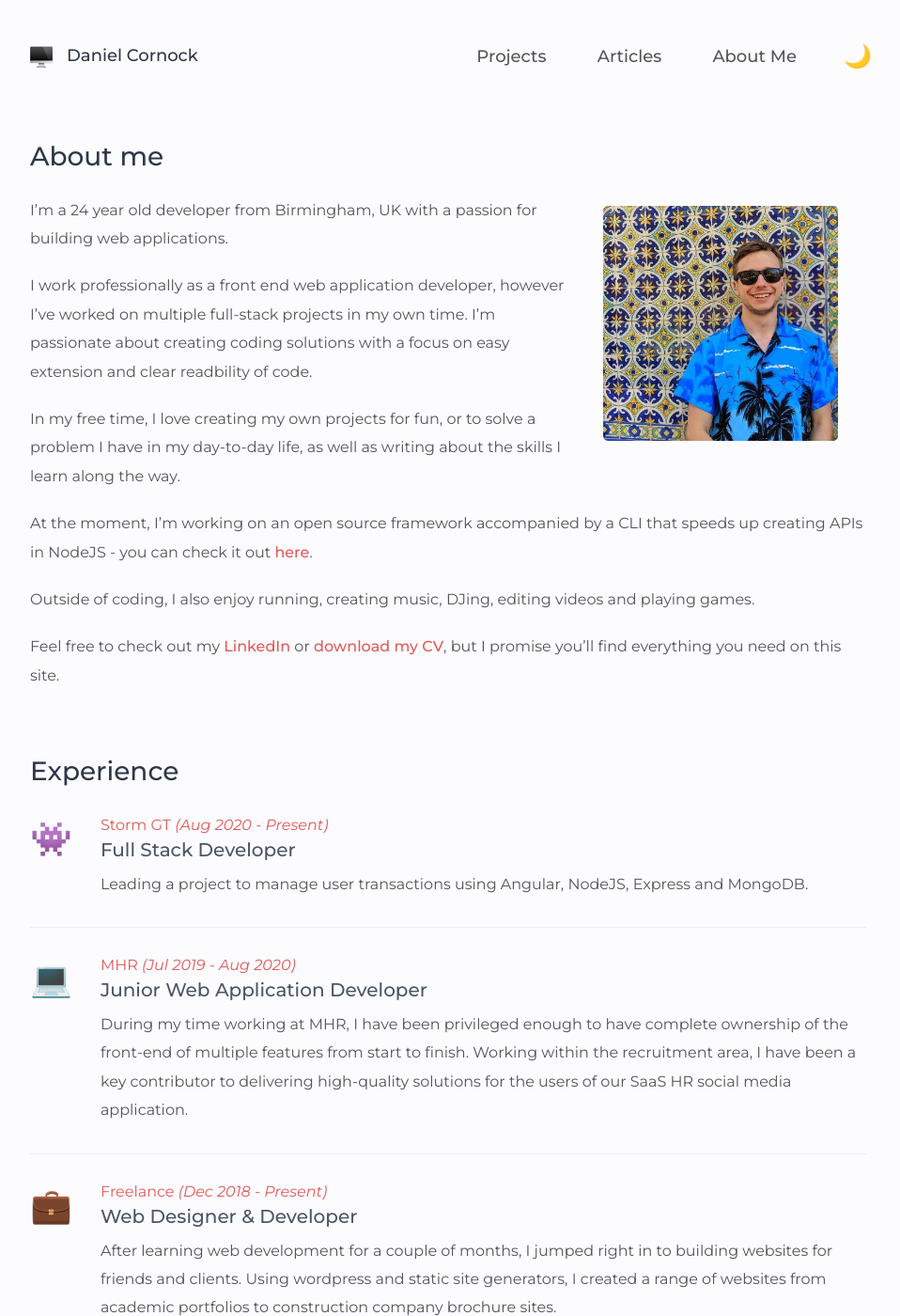
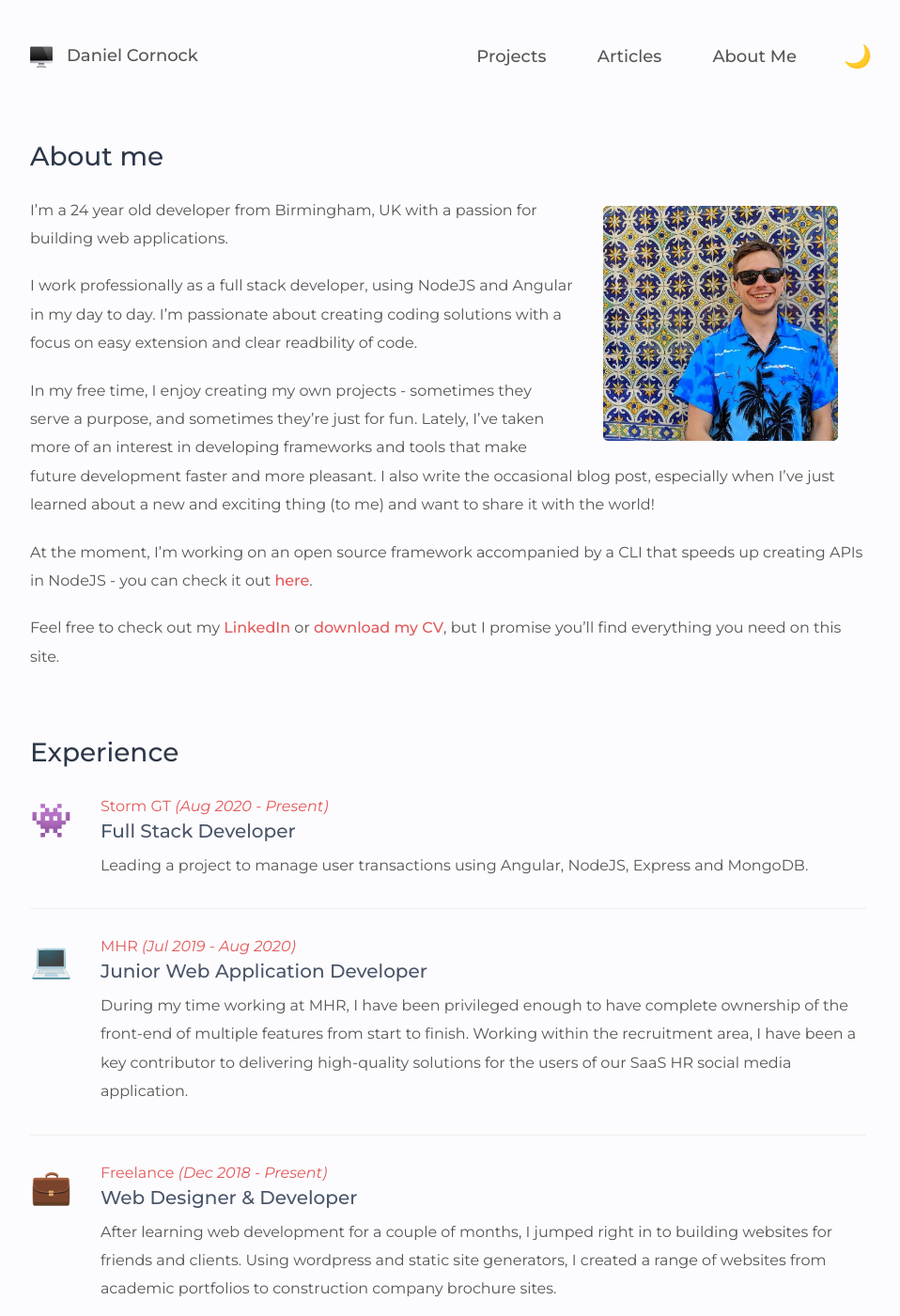
Before and after one commit to danielcornock/danielcornock.co.uk, a Jekyll site: the page built from _pages/about.md, in a window 1280 px wide and 1400 px high. Shown: the whole window at 94% size, without its empty margins (163-1121 px from the left). Built offline with Jekyll 4.4.1, drawn with Linux system fonts in a browser that asks for light colours; nearby versions of some CDN libraries.

Commit message:
Update about, make small changes to projects, logo hover state and decorators article

```diff
--- a/_data/projects.yml
+++ b/_data/projects.yml
@@ -35,6 +35,7 @@
   emoji: 👨‍💻
   demo: https://www.danielcornock-legacy.netlify.app
   github: https://github.com/danielcornock/danielcornock.co.uk
+  hidden: true
 
 # Tools/Libraries/Frameworks
 
@@ -42,12 +43,14 @@
   description: A WIP, non-opinionated framework build on top of express to speed up development of Node APIs.
   type: package
   emoji: 🌲
+  github: https://github.com/sprucejs
 
 - name: ng-forms
   description: A WIP forms framework for use with modern Angular applications.
   type: package
   emoji: ✏️
   demo: https://www.npmjs.com/package/@danielc7150/ng-forms
+  hidden: true
 
 - name: ng-api
   description: A WIP Angular framework for communicating with and processing external API data.
@@ -62,6 +65,7 @@
   emoji: 🔧
   github: https://github.com/danielcornock/express-utils
   demo: https://www.npmjs.com/package/@danielc7150/express-utils
+  hidden: true
 
 # Client projects
 
@@ -87,7 +91,7 @@
   hidden: true
 
 - name: efitnessntherapy
-  description: Brochure site for a freelance sports therapist. Desktop only due to a cut in funding.
+  description: Brochure site for a freelance sports therapist. Available on desktop only due to a cut in funding.
   type: client
   emoji: 🤾‍♀️
   demo: https://efitnessntherapy.netlify.app
--- a/_includes/header/_header.scss
+++ b/_includes/header/_header.scss
@@ -1,6 +1,11 @@
 @mixin header-text-config {
   font-size: 18px;
   font-weight: 500;
+  color: $color-body;
+
+  &:hover {
+    color: $color-highlight;
+  }
 
   @include media($phone) {
     font-size: 16px;
@@ -98,12 +103,7 @@
     display: inline-block;
     margin-left: 50px;
     text-decoration: none;
-    color: $color-body;
     @include header-text-config;
-
-    &:hover {
-      color: $color-highlight;
-    }
 
     @include media($tablet) {
       margin-left: 0;
--- a/_pages/about.md
+++ b/_pages/about.md
@@ -8,12 +8,10 @@ permalink: /about
 
 I'm a 24 year old developer from Birmingham, UK with a passion for building web applications.
 
-I work professionally as a front end web application developer, however I've worked on multiple full-stack projects in my own time. I'm passionate about creating coding solutions with a focus on easy extension and clear readbility of code.
+I work professionally as a full stack developer, using NodeJS and Angular in my day to day. I'm passionate about creating coding solutions with a focus on easy extension and clear readbility of code.
 
-In my free time, I love creating my own projects for fun, or to solve a problem I have in my day-to-day life, as well as writing about the skills I learn along the way.
+In my free time, I enjoy creating my own projects - sometimes they serve a purpose, and sometimes they're just for fun. Lately, I've taken more of an interest in developing frameworks and tools that make future development faster and more pleasant. I also write the occasional blog post, especially when I've just learned about a new and exciting thing (to me) and want to share it with the world!
 
 At the moment, I'm working on an open source framework accompanied by a CLI that speeds up creating APIs in NodeJS - you can check it out [here](https://github.com/sprucejs).
 
-Outside of coding, I also enjoy running, creating music, DJing, editing videos and playing games.
-
 Feel free to check out my [LinkedIn](https://www.linkedin.com/in/danielcornock/) or [download my CV]({{ 'assets/files/cv.pdf' | absolute_url }}), but I promise you'll find everything you need on this site.
```
Also changed, not shown: _posts/2020-08-08-dependency-injection-typescript-decorators.md (+1 -1 lines).
